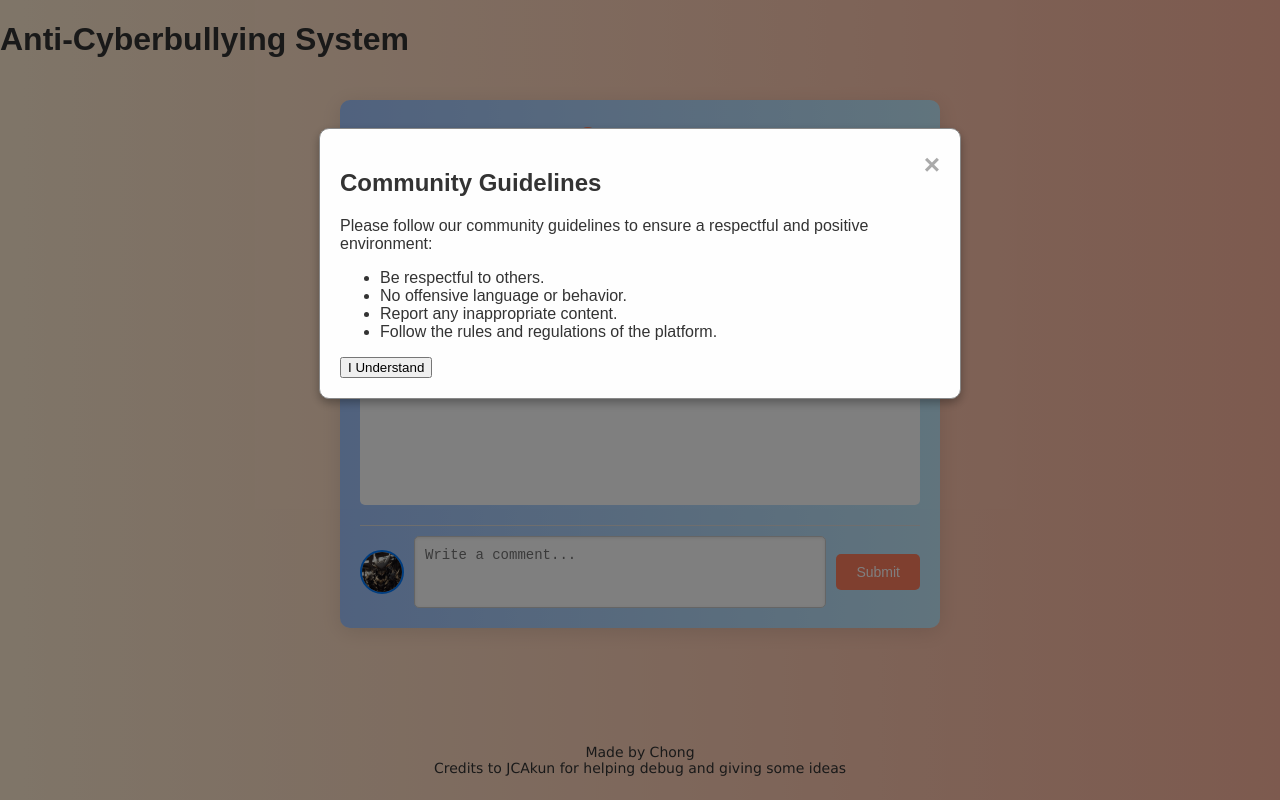
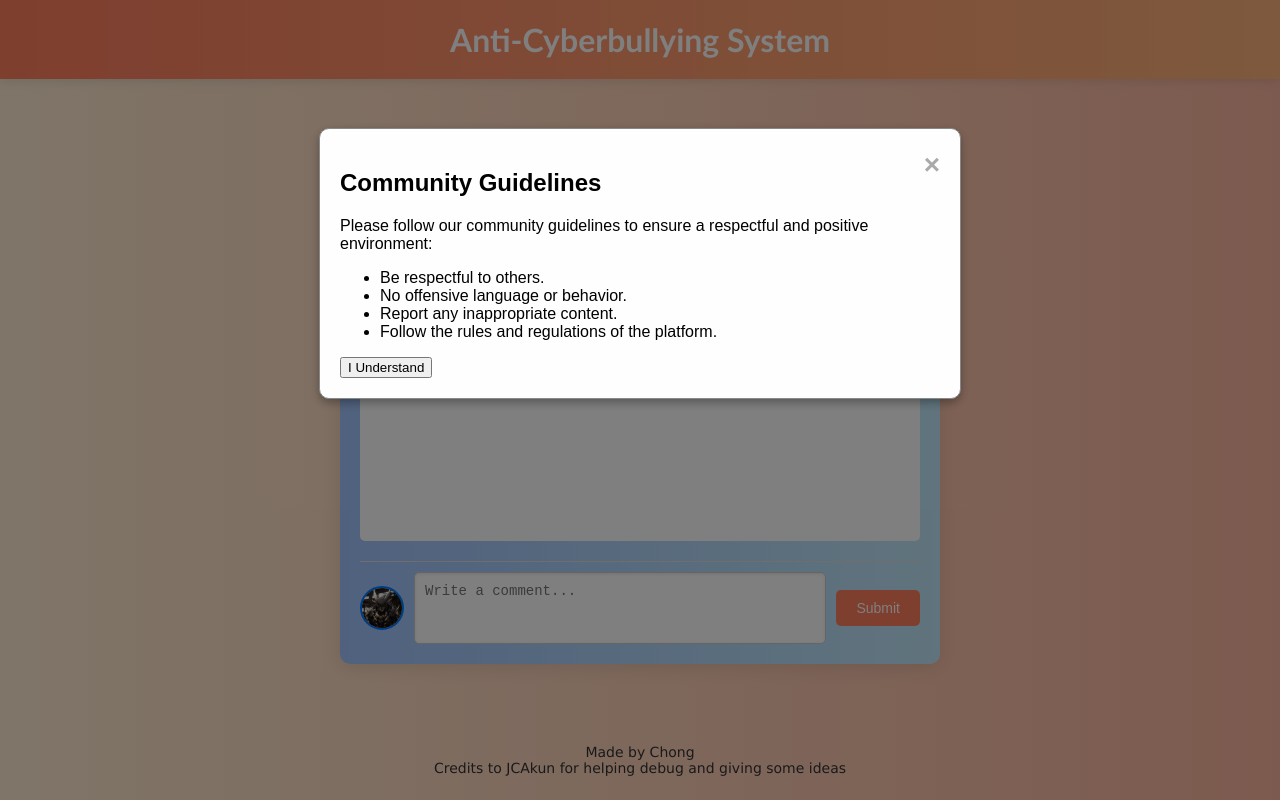
Before and after one commit to Zero0711/Moral-Demonstrate, a plain HTML site: page index.html in a window 1280 px wide. Drawn offline with Linux system fonts and the light colour scheme.

Commit message:
Update styles.css

```diff
--- a/styles.css
+++ b/styles.css
@@ -1,14 +1,37 @@
+/* General styles */
 body {
     font-family: 'Arial', sans-serif;
-    background-color: #f0f2f5;
-    color: #333;
+    margin: 0;
+    padding: 0;
     display: flex;
     flex-direction: column;
     min-height: 100vh;
+    background: linear-gradient(to right, #ffecd2, #fcb69f);
+}
+
+/* Header styles */
+header {
+    background: linear-gradient(to right, #ff7e5f, #feb47b);
+    padding: 20px;
+    text-align: center;
+    color: white;
+    box-shadow: 0 2px 10px rgba(0, 0, 0, 0.1);
+}
+
+header h1 {
     margin: 0;
-    padding: 0;
+    font-size: 32px;
+    font-family: 'Trebuchet MS', sans-serif;
+}
+
+/* Main content styles */
+main {
+    flex: 1;
+    display: flex;
+    justify-content: center;
+    align-items: center;
+    padding: 20px;
     box-sizing: border-box;
-    background: linear-gradient(to right, #ffecd2, #fcb69f);
 }
 
 .comment-section {
```
